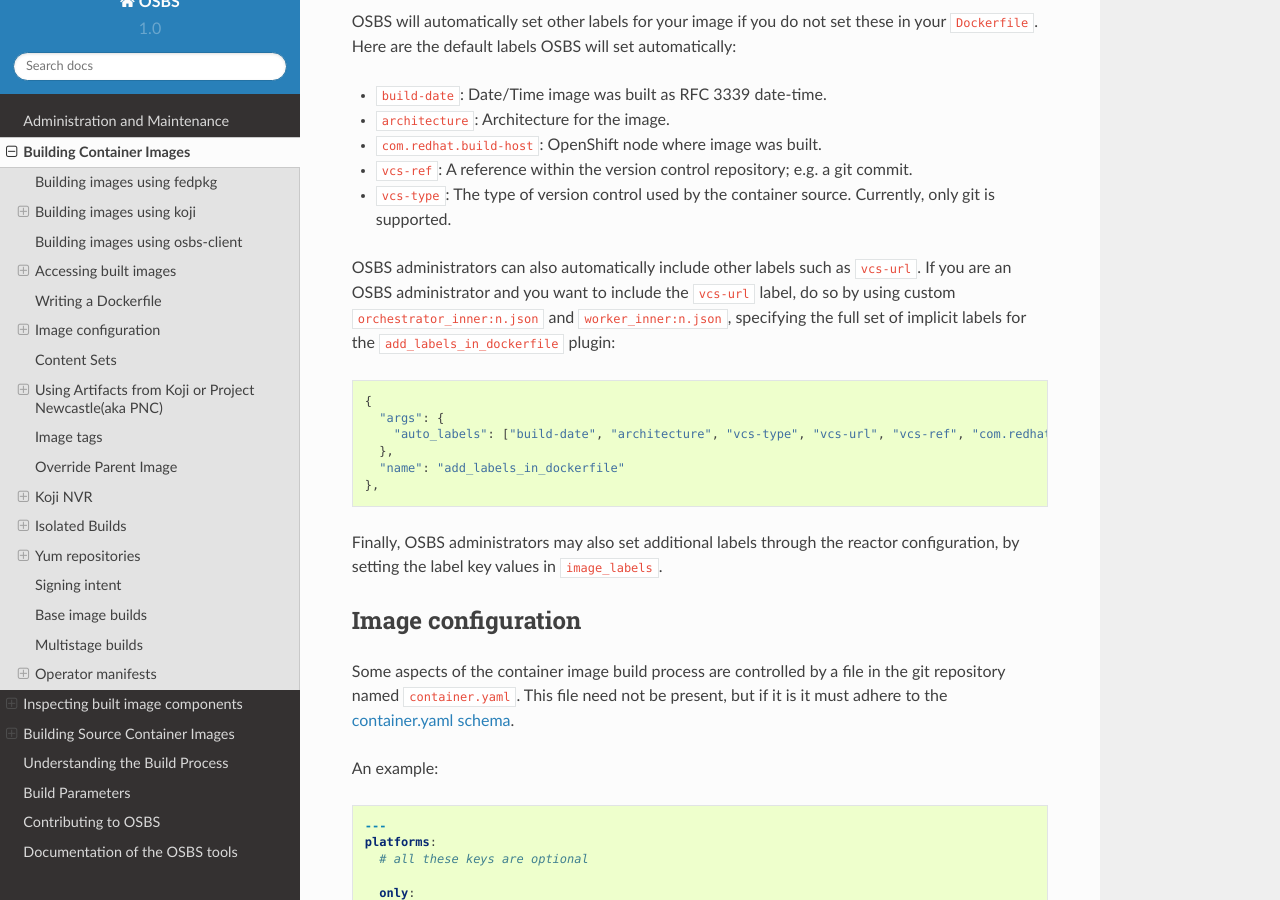
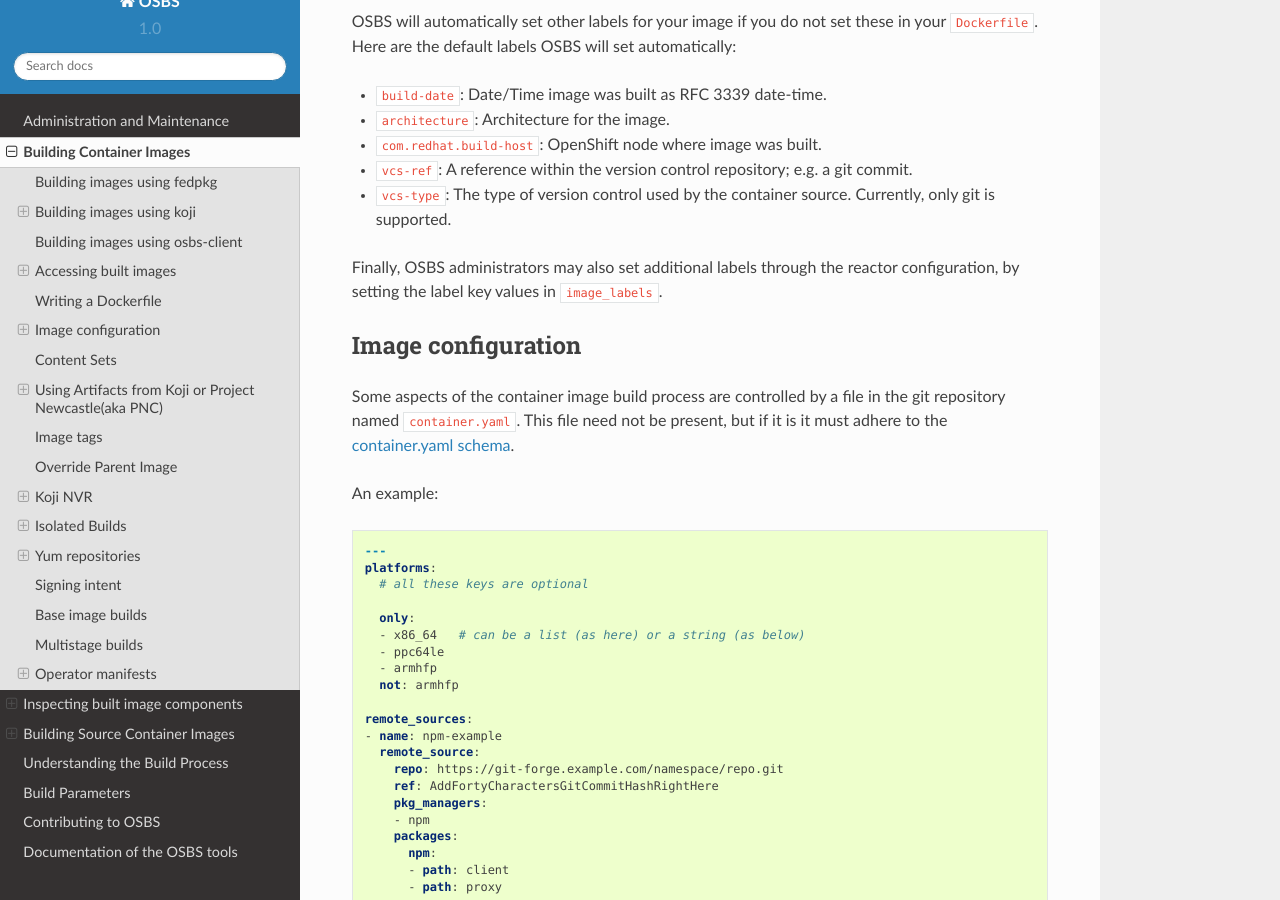
Before and after one commit to containerbuildsystem/osbs-docs, a Sphinx documentation site: the page built from docs/users.rst, in a window 1280 px wide and 900 px high, scrolled down 5883 px. Built offline with Sphinx 7.4.7 and the Read the Docs theme 2.0.0, drawn with Linux system fonts in a browser that asks for light colours.

Commit message:
Remove section about auto-including other labels
This is no longer possible.

Signed-off-by: Adam Cmiel <acmiel@redhat.com>

```diff
--- a/docs/users.rst
+++ b/docs/users.rst
@@ -309,19 +309,6 @@ automatically:
 - ``vcs-ref``: A reference within the version control repository; e.g. a git commit.
 - ``vcs-type``: The type of version control used by the container
   source. Currently, only git is supported.
-
-OSBS administrators can also automatically include other labels such as
-``vcs-url``. If you are an OSBS administrator and you want to include the
-``vcs-url`` label, do so by using custom ``orchestrator_inner:n.json`` and
-``worker_inner:n.json``, specifying the full set of implicit labels for the
-``add_labels_in_dockerfile`` plugin::
-
-    {
-      "args": {
-        "auto_labels": ["build-date", "architecture", "vcs-type", "vcs-url", "vcs-ref", "com.redhat.build-host"]
-      },
-      "name": "add_labels_in_dockerfile"
-    },
 
 Finally, OSBS administrators may also set additional labels through the
 reactor configuration, by setting the label key values in ``image_labels``.
```
